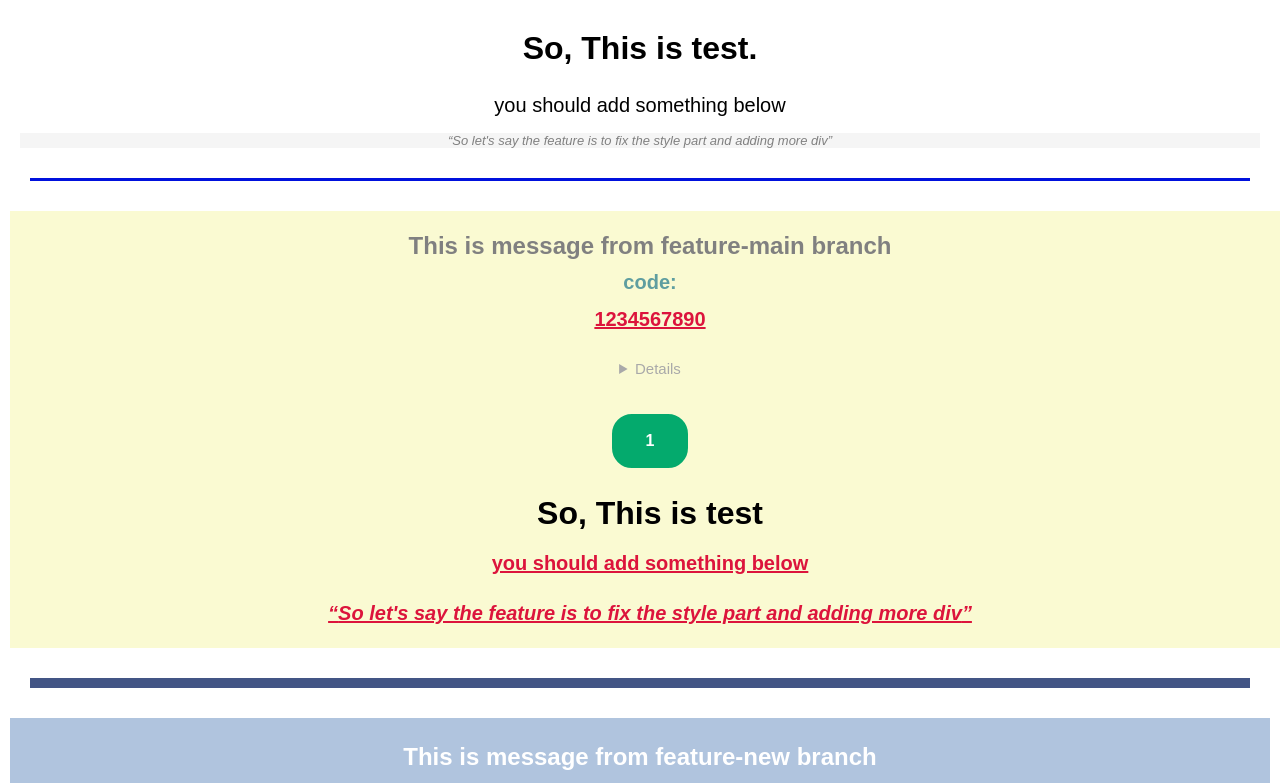
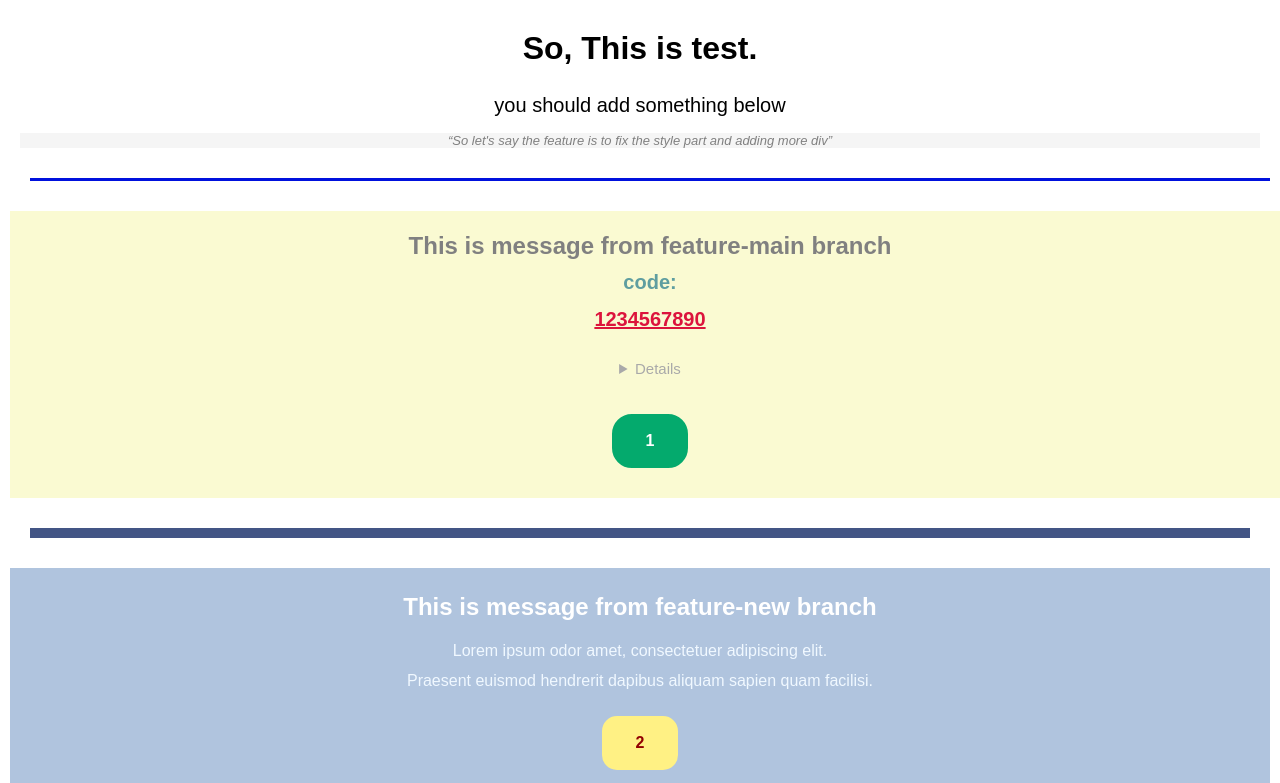
Before and after one commit to thanapornTH15/firstgithubrepo, a plain HTML site: page home.html in a window 1280 px wide. Shown: the top 783 px of the page. Drawn offline with Linux system fonts and the light colour scheme.

Commit message:
fixed in release v1.0.0

```diff
--- a/home.html
+++ b/home.html
@@ -29,7 +29,7 @@
             line-height: 1cm;
         }
         #rainbow {
-            width: auto;
+            width: 100%;
             padding: 0px;
             margin-top: 30px;
             height: 3px;
@@ -220,6 +220,7 @@
         <p style="font-size: small; background-color: #f5f5f5; font-style: italic; line-height: normal; color: grey;"><q>So let's say the feature is to fix the style part and adding more div</q></p>
         <div id="rainbow"></div>
     </div>
+
     <div class="f-main">
         <h2 style="color: gray;">This is message from feature-main branch</h2>
         <p style="text-decoration: none; line-height: normal; color: cadetblue;">code:</p><p>1234567890</p>
@@ -231,9 +232,6 @@
         <div id="hidden1">
             <q>Wait, they don't love you like I love you</q>
         </div>
-        <h1>So, This is test</h1>
-        <p style="text-align: center;">you should add something below</p>
-        <p><q>So let's say the feature is to fix the style part and adding more div</q></p>
     </div>
     <div id="winter"></div>
     <div class="f-new">
```
